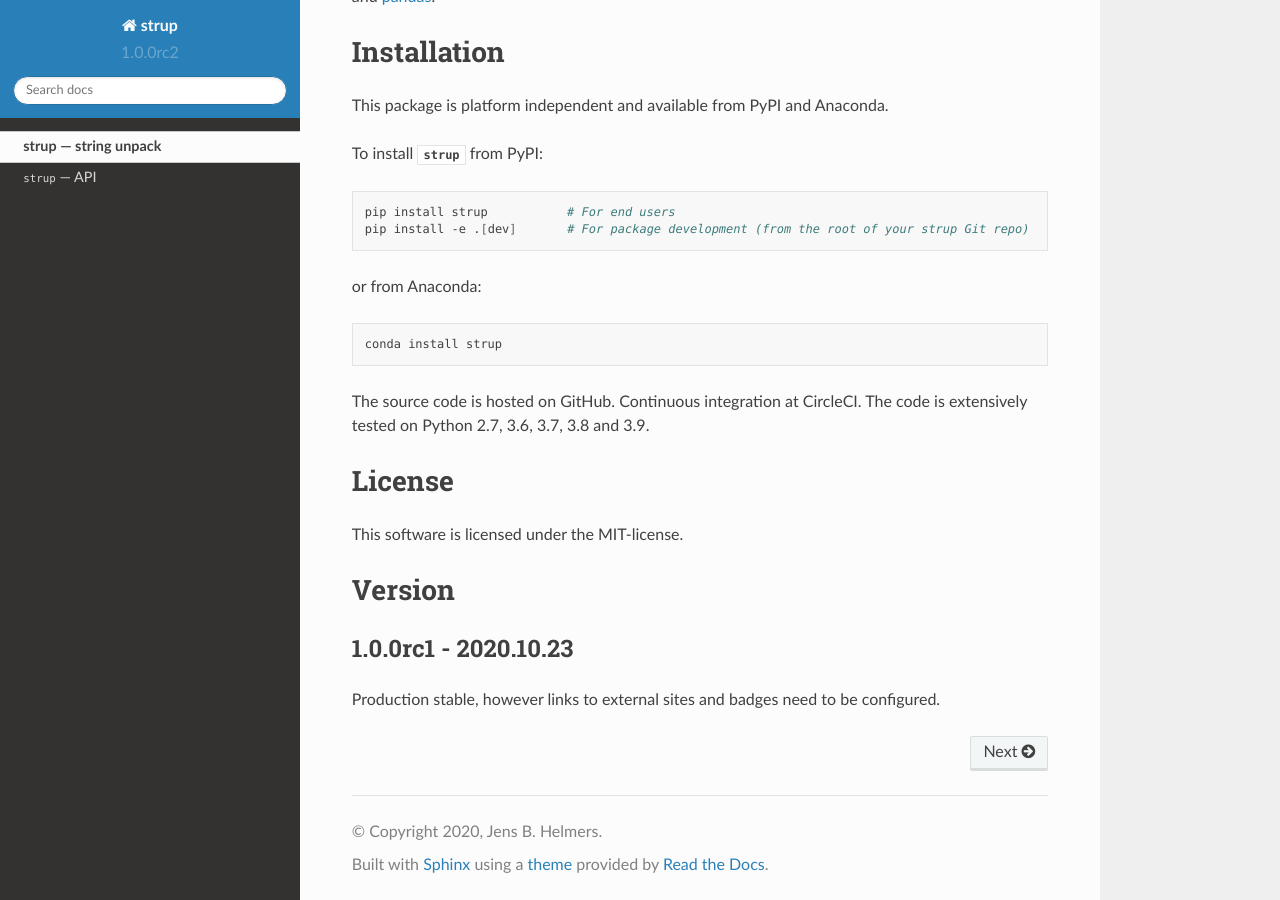
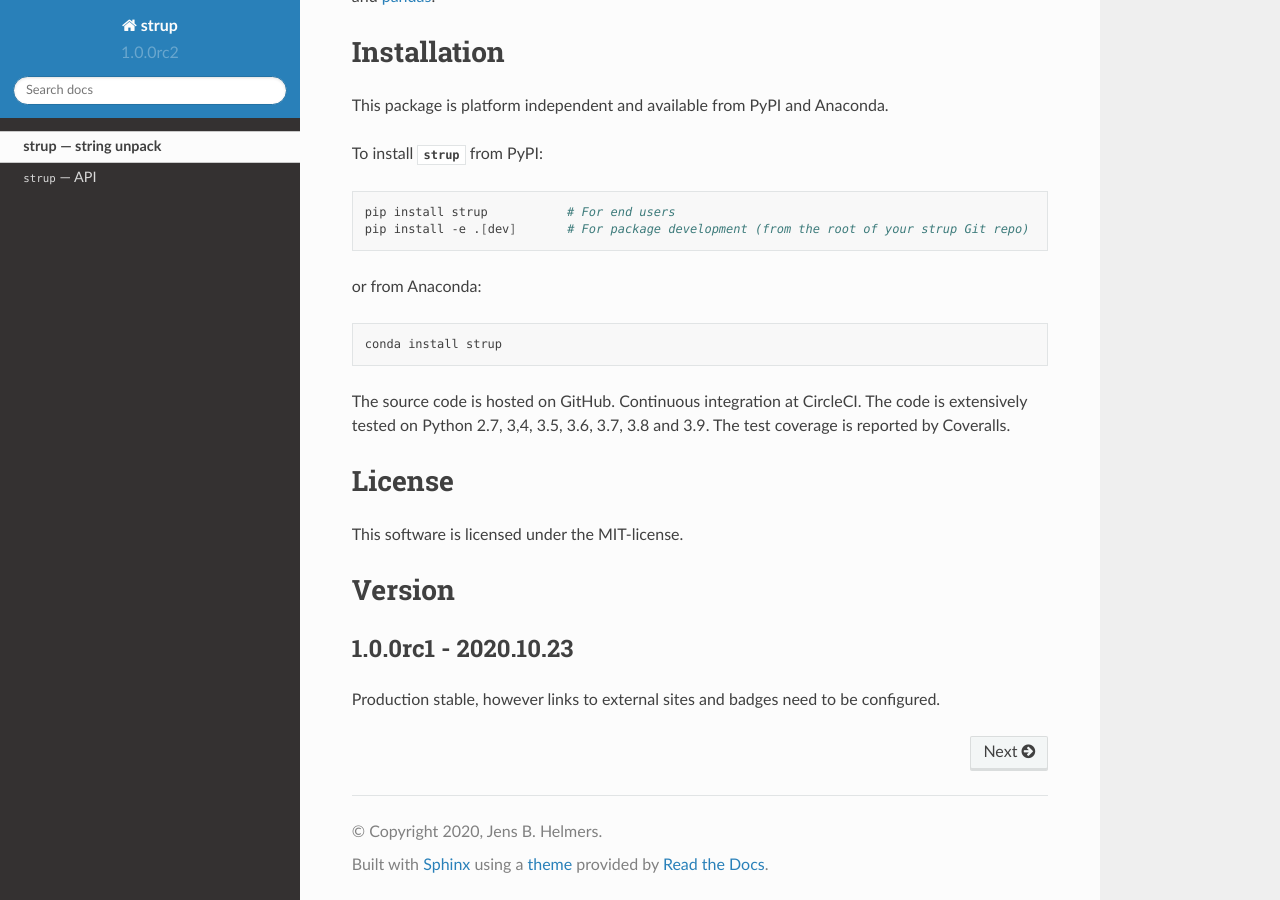
Before and after one commit to jeblohe/strup, a Sphinx documentation site: the page built from docs/source/index.rst, in a window 1280 px wide and 900 px high, scrolled down 3471 px. Built offline with Sphinx 7.4.7 and the Read the Docs theme 2.0.0, drawn with Linux system fonts in a browser that asks for light colours.

```diff
--- a/docs/requirements.txt
+++ b/docs/requirements.txt
@@ -1 +1 @@
-sphinxcontrib.bibtex
+Sphinx>3.2
--- a/docs/source/conf.py
+++ b/docs/source/conf.py
@@ -12,7 +12,7 @@
 #
 import os
 import sys
-# sys.path.insert(0, os.path.abspath('.'))
+sys.path.insert(0, os.path.abspath('../../strup/'))
 
 # Get the version
 here = os.path.abspath(os.path.dirname(__file__))
--- a/docs/source/index.rst
+++ b/docs/source/index.rst
@@ -20,7 +20,7 @@
 
 .. .. image:: https://travis-ci.org/readthedocs/sphinx_rtd_theme.svg?branch=master
    :target: https://travis-ci.org/readthedocs/sphinx_rtd_theme
-   :alt: Build Status
+   :alt:  Build Status
    .. image:: https://readthedocs.org/projects/sphinx-rtd-theme/badge/?version=latest
    :target: http://sphinx-rtd-theme.readthedocs.io/en/latest/?badge=latest
    :alt: Documentation Status
@@ -221,7 +221,8 @@ or from Anaconda:
    conda install strup
 
 The source code is hosted on GitHub. Continuous integration at CircleCI.
-The code is extensively tested on Python 2.7, 3.6, 3.7, 3.8 and 3.9.
+The code is extensively tested on Python 2.7, 3,4, 3.5, 3.6, 3.7, 3.8 and 3.9.
+The test coverage is reported by Coveralls.
 
 License
 =======
```
Also changed, not shown: README.md (+2 -2 lines).
